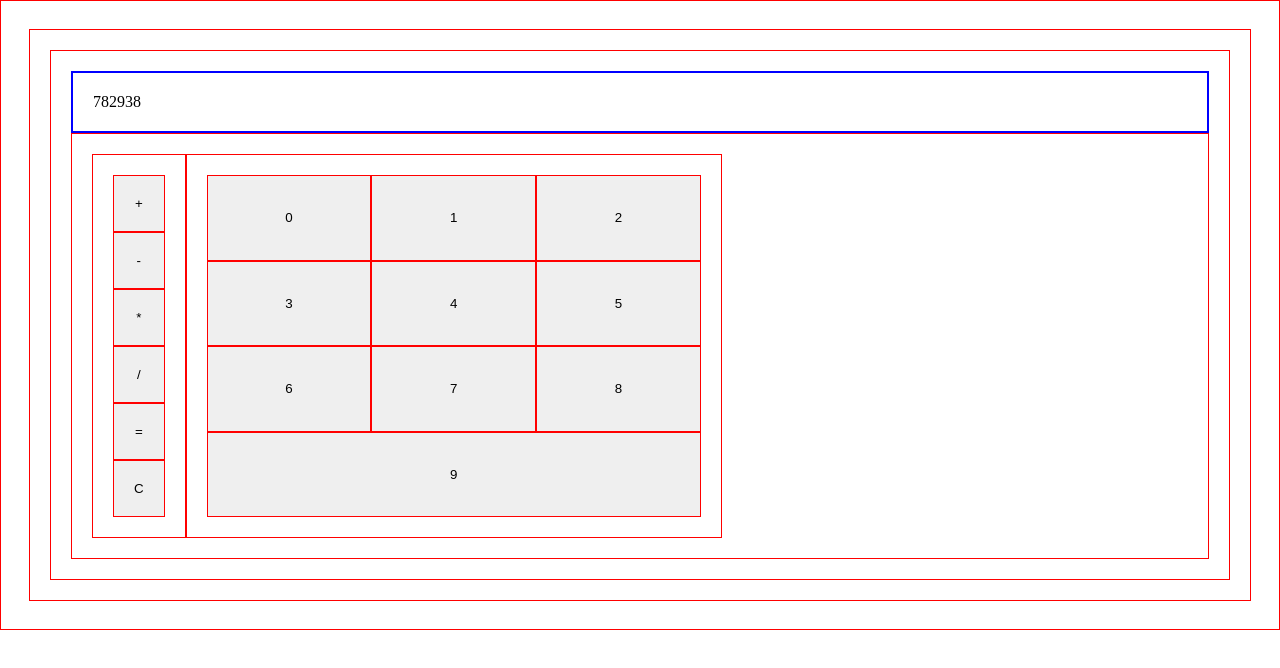
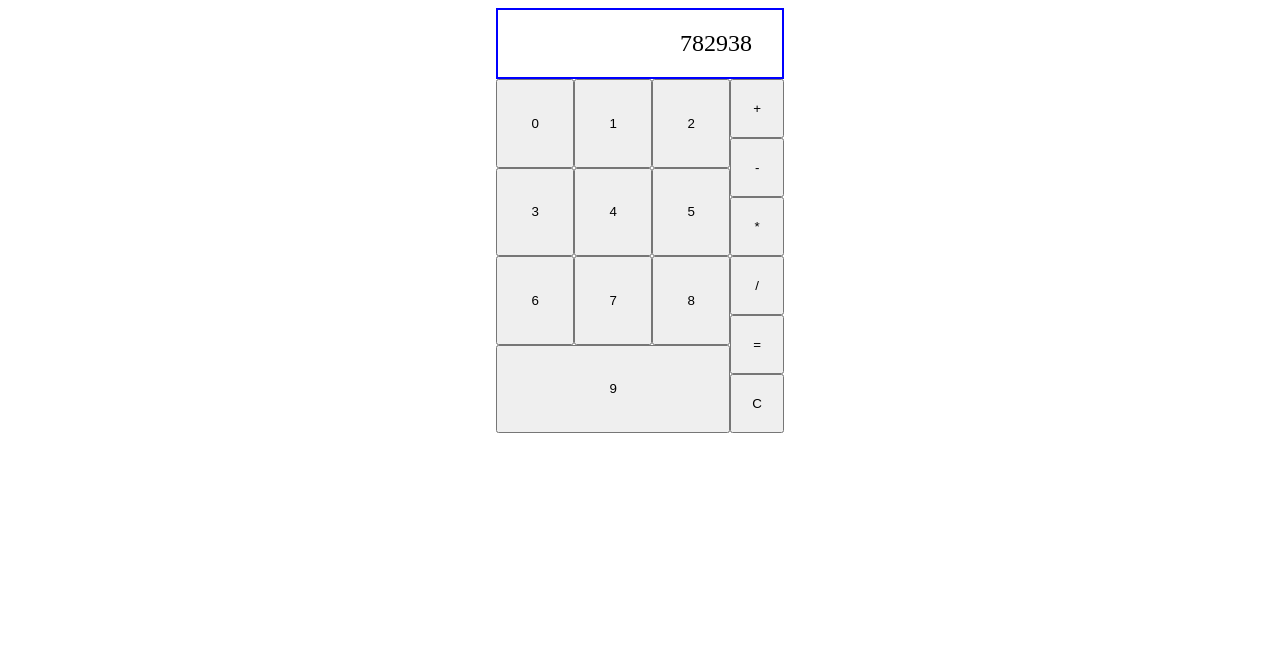
Before and after one commit to SpookyKasper/TOP-Calculator, a plain HTML site: page index.html in a window 1280 px wide. Drawn offline with Linux system fonts and the light colour scheme.

Commit message:
Update look of calculator
Make the calculator look more like my idea
of a calculator

```diff
--- a/calc.css
+++ b/calc.css
@@ -1,19 +1,29 @@
-* {
-    border: solid 1px red;
-    padding: 20px;
+body {
+    display: flex;
+    justify-content: center;
+    font-size: x-large;
 }
 
 #display {
     border: solid 2px blue;
+    text-align: end;
+    padding: 20px 30px;
 }
 
 #buttonContainer {
     display: flex;
+    justify-content: center;
+    flex-direction: row-reverse;
 }
 
 #symbolsContainer {
     display: flex;
     flex-direction: column;
+
+}
+
+.oppButtons {
+    padding: 20px;
 }
 
 #numContainer {
```
